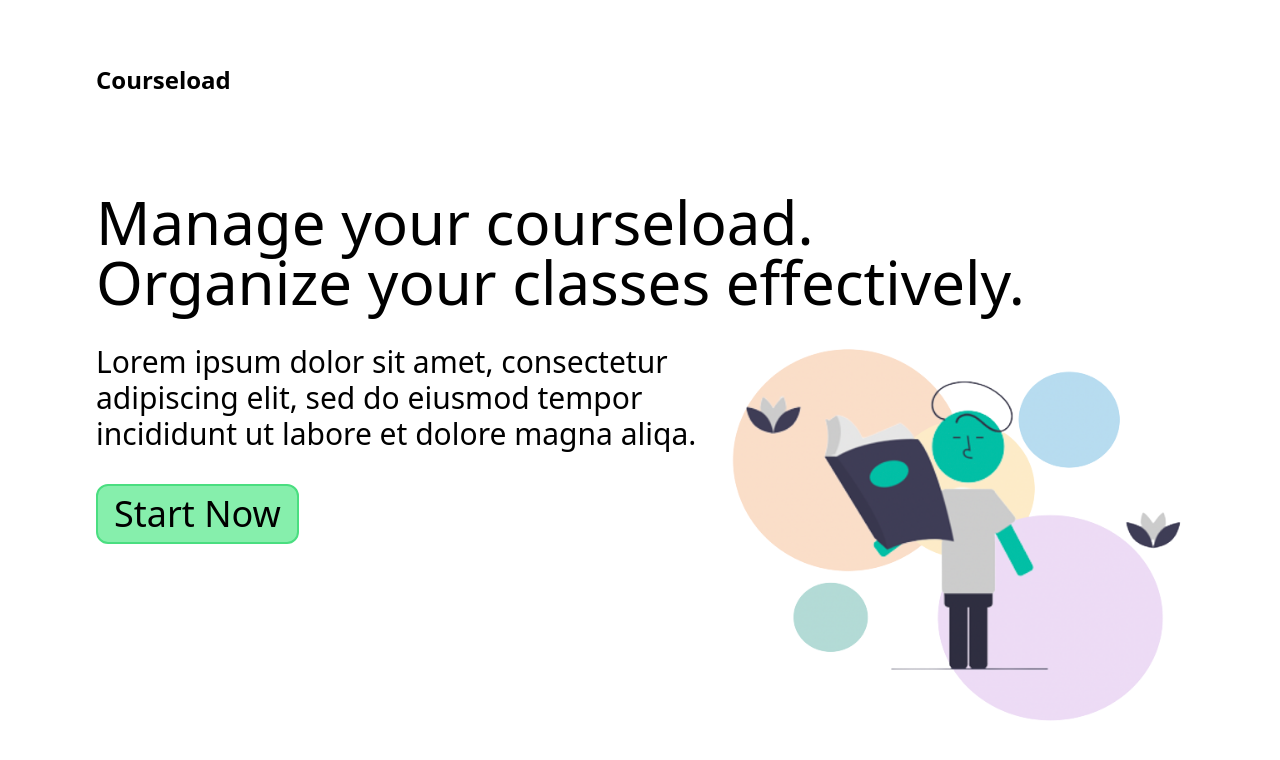
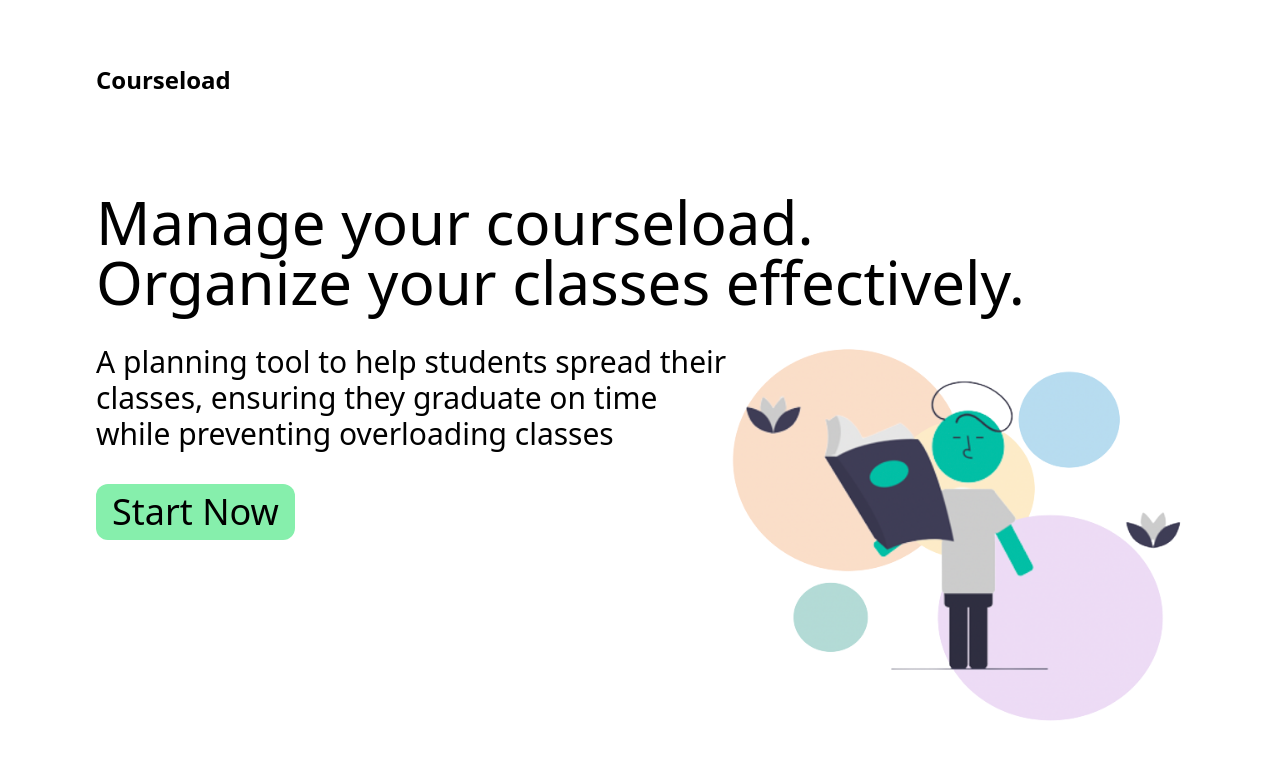
Before and after one commit to NotMyPersonalAccount/BeeLikeCoders, a React (Create React App) app: page / in a window 1280 px wide. Shown: the top 760 px of the page. Built offline with nearby package versions, Linux system fonts and the light colour scheme.

Commit message:
chore: cleanup, replaced lorem ipsum text
Co-authored-by: Amy Tran <amy-tran@users.noreply.github.com>
Co-authored-by: anlisa1 <anlisa1@users.noreply.github.com>

```diff
--- a/src/components/Button.jsx
+++ b/src/components/Button.jsx
@@ -4,7 +4,7 @@ function Button({ children, className, onClick }) {
 	return (
 		<button
 			className={classNames(
-				"bg-green-300 border-green-400 border-2 hover:bg-green-400 rounded-xl px-4 py-2",
+				"bg-green-300 hover:bg-green-400 rounded-xl px-4 py-2",
 				className
 			)}
 			onClick={onClick}
--- a/src/pages/Home.jsx
+++ b/src/pages/Home.jsx
@@ -16,8 +16,8 @@ function Home() {
 			<div className="flex flex-wrap mt-4 md:mt-8">
 				<div className="md:w-8/12 lg:w-7/12">
 					<span className="text-3xl">
-						Lorem ipsum dolor sit amet, consectetur adipiscing elit, sed do
-						eiusmod tempor incididunt ut labore et dolore magna aliqa.
+						A planning tool to help students spread their classes, ensuring they
+						graduate on time while preventing overloading classes
 					</span>
 					<div className="mt-4 lg:mt-8">
 						<Button className="text-4xl">
@@ -26,7 +26,7 @@ function Home() {
 					</div>
 				</div>
 				<div className="md:w-4/12 lg:w-5/12">
-					<img className="mt-8 lg:mt-0" src={background} />
+					<img className="mt-8 lg:mt-0" src={background} alt="" />
 				</div>
 			</div>
 		</div>
--- a/tailwind.config.js
+++ b/tailwind.config.js
@@ -1,14 +1,7 @@
 module.exports = {
 	content: ["./src/**/*.{js,jsx,ts,tsx}"],
 	theme: {
-		extend: {
-			colors: {
-				green: {
-					1000: "#B3DBD6",
-					2000: "#abd9d3"
-				}
-			}
-		}
+		extend: {}
 	},
 	plugins: []
 };
```
